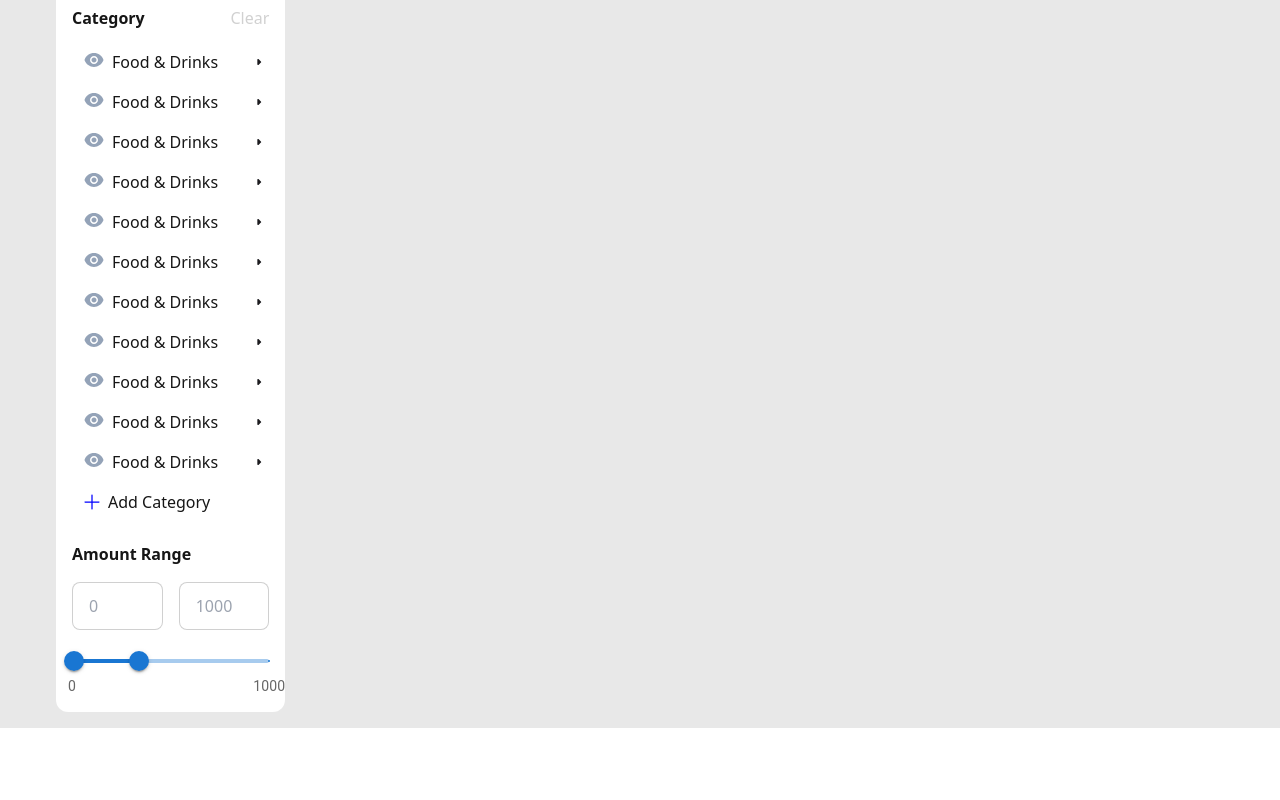
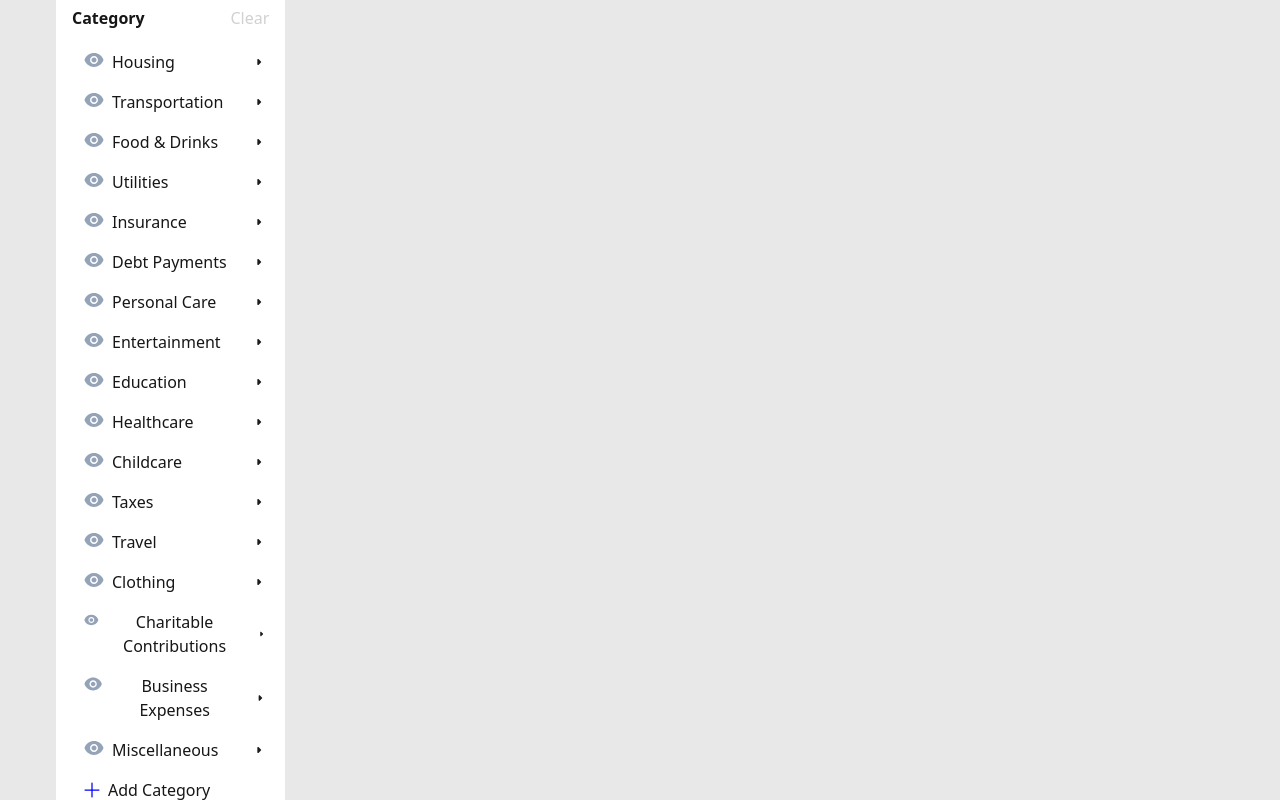
Before and after one commit to Munkhuu-u/expense-fe, a Next.js app: page /records in a window 1280 px wide. Shown: the part 440-1240 px from the top of the page. Before the commit the page ends 1168 px from the top, so only its background shows below. Built offline with nearby package versions, Linux system fonts and the light colour scheme; no server answers.

Commit message:
classwork

```diff
--- a/src/components/Login.jsx
+++ b/src/components/Login.jsx
@@ -1,5 +1,7 @@
 import { useRouter } from "next/router";
 import { Logo } from "@/icons";
+
+const signInUrl = "http://localhost:3001/sign-in";
 
 export const Login = ({ showLoader, setShowLoader }) => {
   const router = useRouter();
@@ -19,8 +21,10 @@ export const Login = ({ showLoader, setShowLoader }) => {
     };
     console.log("options: ", options);
 
-    const fData = await fetch("http://localhost:3001/sign-in", options);
+    const fData = await fetch(signInUrl, options);
+    console.log("fData: ", fData);
     const jData = await fData.json();
+    console.log("jData: ", jData);
   };
 
   return (
--- a/src/components/SignUp.jsx
+++ b/src/components/SignUp.jsx
@@ -2,12 +2,14 @@ import { useRouter } from "next/router";
 import { v4 as uuidv4 } from "uuid";
 import { Logo } from "../icons";
 
-export const SignUp = ({ showLoader, setShowLoader }) => {
+export const SignUp = ({ showLoader, setShowLoader, setNewID }) => {
   const router = useRouter();
 
   const AddUserURL = "http://localhost:3001/addUser";
 
   async function handlerSignUp(e) {
+    setShowLoader("loader");
+
     e.preventDefault();
 
     const data = {
@@ -16,6 +18,8 @@ export const SignUp = ({ showLoader, setShowLoader }) => {
       password: e.target.Password.value,
       id: uuidv4(),
     };
+
+    setNewID(data.id);
 
     const options = {
       method: "POST",
--- a/src/components/StepOne.jsx
+++ b/src/components/StepOne.jsx
@@ -1,9 +1,41 @@
+import React from "react";
 import { useRouter } from "next/router";
 import { Logo, Currency, Coin } from "../icons";
+import { useState } from "react";
 // import { SignUp } from "../layout/SignUp";
 
-export const StepOne = ({ showLoader, setShowLoader, step, setStep }) => {
+export const StepOne = ({
+  showLoader,
+  setShowLoader,
+  step,
+  setStep,
+  newID,
+}) => {
+  const [currency, setCurrency] = useState("MNT - Mongolian Tugrik");
   const router = useRouter();
+  const updateURL = "http://localhost:3001/updateCurrency";
+
+  async function HandlerCurrency() {
+    // e.preventDefault();
+
+    const data = {
+      id: newID,
+      currency: currency,
+    };
+
+    const options = {
+      method: "POST",
+      headers: {
+        "Content-Type": "application/json",
+      },
+      body: JSON.stringify(data),
+    };
+
+    const fetchData = await fetch(updateURL, options);
+    const fetchJSON = await fetchData.json();
+    console.log("fetchJSON: ", fetchJSON);
+  }
+
   return (
     <div class="w-1/2 m-auto bg-white lg:max-w-md flex flex-col items-center gap-[141px]">
       <div className="flex flex-col justify-center items-center gap-12">
@@ -18,17 +50,19 @@ export const StepOne = ({ showLoader, setShowLoader, step, setStep }) => {
         </ul>
       </div>
       <div
-        className={`flex flex-col justify-center items-center gap-4 w-[308px] ${
-          ""
-          // showLoader == "step1" ? "block" : "hidden"
-        }`}
+        className={`flex flex-col justify-center items-center gap-4 w-[308px]`}
       >
         <Currency />
         <h1 class="text-3xl font-semibold text-center text-gray-700">
           Select base currency
         </h1>
-        <select className="select select-bordered w-full max-w-xs font-bold">
-          <option>MNT - Mongolian Tugrik</option>
+        <select
+          className="select select-bordered w-full max-w-xs font-bold"
+          onChange={(e) => {
+            setCurrency(e.target.value);
+          }}
+        >
+          <option selected>MNT - Mongolian Tugrik</option>
           <option>USD - United States Dollar</option>
           <option>EUR - Eurozone countries</option>
           <option>JPY - Japanese Yen</option>
@@ -49,6 +83,9 @@ export const StepOne = ({ showLoader, setShowLoader, step, setStep }) => {
           onClick={() => {
             setStep((step += 1));
             setShowLoader("step2");
+            console.log("ID: ", newID);
+            console.log("currency: ", currency);
+            HandlerCurrency();
           }}
         >
           Confirm
--- /dev/null
+++ b/src/pages/addcatetory.js
@@ -0,0 +1,52 @@
+import React, { useState } from "react";
+import { v4 as uuidv4 } from "uuid";
+import { useRouter } from "next/router";
+import { categories } from "../utils/categories";
+
+async function handlerAddCategory(e) {
+  const AddCategoryURL = "http://localhost:3001/add-category";
+  // e.preventDefault();
+
+  // console.log(e.target.name.value);
+  // const catName = e.target.name.value;
+  const catName = e.name;
+  const data = {
+    name: catName,
+    id: uuidv4(),
+  };
+  console.log("data:", data);
+  const options = {
+    method: "POST",
+    headers: {
+      "Content-Type": "application/json",
+    },
+    body: JSON.stringify(data),
+  };
+
+  const fetchData = await fetch(AddCategoryURL, options);
+  const fetchJSON = await fetchData.json();
+}
+
+// export default function addcatetory() {
+//   return (
+//     <div className="w-full flex flex-row">
+//       <div>afsdggfasgd</div>
+//       <form class="space-y-4" onSubmit={handlerAddCategory}>
+//         <input
+//           // class="btn btn-block bg-primary rounded-3xl text-base-100 text-xl hover:text-primary hover:border-primary hover:border-2 hover:bg-base-100"
+//           class="bg-primary"
+//           name="name"
+//           // value="Add"
+//         />
+//         <input
+//           type="submit"
+//           class="btn btn-block bg-primary rounded-3xl text-base-100 text-xl hover:text-primary hover:border-primary hover:border-2 hover:bg-base-100"
+//           value="Add"
+//         />
+//       </form>
+//       {categories.categories.forEach((e) => {
+//         return handlerAddCategory(e);
+//       })}
+//     </div>
+//   );
+// }
--- a/src/pages/signup.js
+++ b/src/pages/signup.js
@@ -4,6 +4,7 @@ import React, { useState } from "react";
 export default function signUp() {
   const [showLoader, setShowLoader] = useState("signup");
   const [step, setStep] = useState(1);
+  const [newID, setNewID] = useState("");
   return (
     <div>
       <div
@@ -11,7 +12,11 @@ export default function signUp() {
           showLoader == "signup" ? "block" : "hidden"
         }`}
       >
-        <SignUp showLoader={showLoader} setShowLoader={setShowLoader} />
+        <SignUp
+          showLoader={showLoader}
+          setShowLoader={setShowLoader}
+          setNewID={setNewID}
+        />
       </div>
       <div className={`${showLoader == "loader" ? "block" : "hidden"}`}>
         <Loader showLoader={showLoader} setShowLoader={setShowLoader} />
@@ -22,6 +27,7 @@ export default function signUp() {
           step={step}
           showLoader={showLoader}
           setShowLoader={setShowLoader}
+          newID={newID}
         />
       </div>
       <div className={`${showLoader == "step2" ? "pt-10 block" : "hidden"}`}>
--- a/src/utils/categories.js
+++ b/src/utils/categories.js
@@ -1,37 +1,55 @@
 export const categories = {
   categories: [
     {
-      name: "Food & Drinks",
+      name: "Housing",
+    },
+    {
+      name: "Transportation",
     },
     {
       name: "Food & Drinks",
     },
     {
-      name: "Food & Drinks",
+      name: "Utilities",
     },
     {
-      name: "Food & Drinks",
+      name: "Insurance",
     },
     {
-      name: "Food & Drinks",
+      name: "Debt Payments",
     },
     {
-      name: "Food & Drinks",
+      name: "Personal Care",
     },
     {
-      name: "Food & Drinks",
+      name: "Entertainment",
     },
     {
-      name: "Food & Drinks",
+      name: "Education",
     },
     {
-      name: "Food & Drinks",
+      name: "Healthcare",
     },
     {
-      name: "Food & Drinks",
+      name: "Childcare",
     },
     {
-      name: "Food & Drinks",
+      name: "Taxes",
+    },
+    {
+      name: "Travel",
+    },
+    {
+      name: "Clothing",
+    },
+    {
+      name: "Charitable Contributions",
+    },
+    {
+      name: "Business Expenses",
+    },
+    {
+      name: "Miscellaneous",
     },
   ],
 };
```
